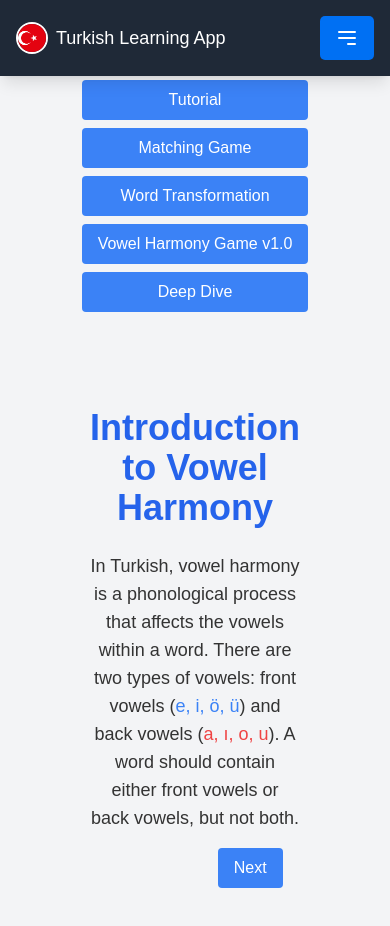
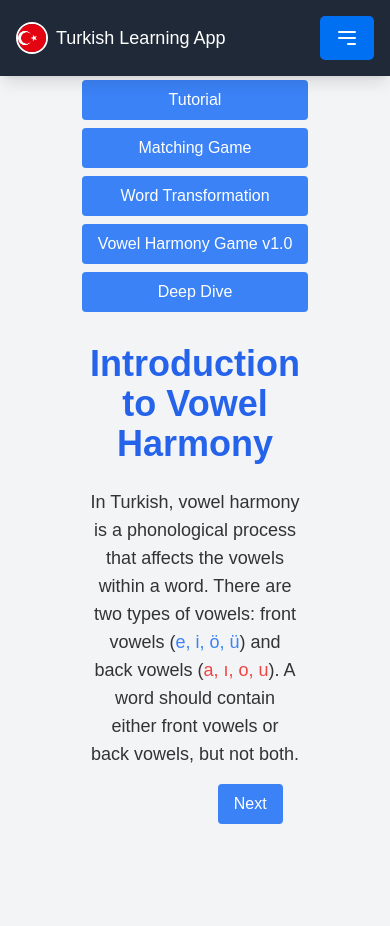
Before and after one commit to smmalik3/turkish, a Next.js app: page /vowel-harmony in a window 390 px wide. Shown: the top 926 px of the page. Built offline with nearby package versions, Linux system fonts and the light colour scheme.

Commit message:
added in optimize for mobile todo on relevant pages

```diff
--- a/src/components/DeepDive.tsx
+++ b/src/components/DeepDive.tsx
@@ -1,3 +1,4 @@
+// TODO: Optimize for mobile
 import React from 'react';
 import { useRouter } from 'next/router';
 
--- a/src/components/InteractiveTutorial.tsx
+++ b/src/components/InteractiveTutorial.tsx
@@ -1,3 +1,4 @@
+// TODO: Optimize for mobile
 import React, { useState } from 'react';
 
 const steps = [
@@ -58,11 +59,11 @@ const InteractiveTutorial: React.FC = () => {
   };
 
   return (
-    <div className="flex flex-col items-center min-h-screen p-20 bg-gray-100">
+    <div className="flex flex-col items-center min-h-screen p-4 sm:p-20 bg-gray-100">
       <h1 className="text-4xl font-bold mb-6 text-center text-blue-600">
         {steps[currentStep].title}
       </h1>
-      <div className="min-h-[200px] text-lg mb-4 flex items-center justify-center">
+      <div className="min-h-[200px] text-lg mb-4 flex items-center justify-center w-full sm:w-2/3 lg:w-1/2">
         <p className="whitespace-pre-line max-w-2xl text-center">
           {highlightVowels(steps[currentStep].content)}
         </p>
--- a/src/components/MatchingGame.tsx
+++ b/src/components/MatchingGame.tsx
@@ -1,3 +1,4 @@
+// TODO: Optimize for mobile
 import React, { useState, useEffect } from 'react';
 import { checkSuffixHarmony, checkVowelHarmony } from '../utils/vowelHarmony';
 
--- a/src/components/VowelHarmonyGame.tsx
+++ b/src/components/VowelHarmonyGame.tsx
@@ -1,3 +1,4 @@
+// TODO: Optimize for mobile
 import React, { useState } from 'react';
 import { checkVowelHarmony } from '../utils/vowelHarmony';
 
--- a/src/components/WordTransformation.tsx
+++ b/src/components/WordTransformation.tsx
@@ -1,3 +1,4 @@
+// TODO: Optimize for mobile
 import React, { useState } from 'react';
 import { checkSuffixHarmony, checkVowelHarmony } from '../utils/vowelHarmony';
 
```
